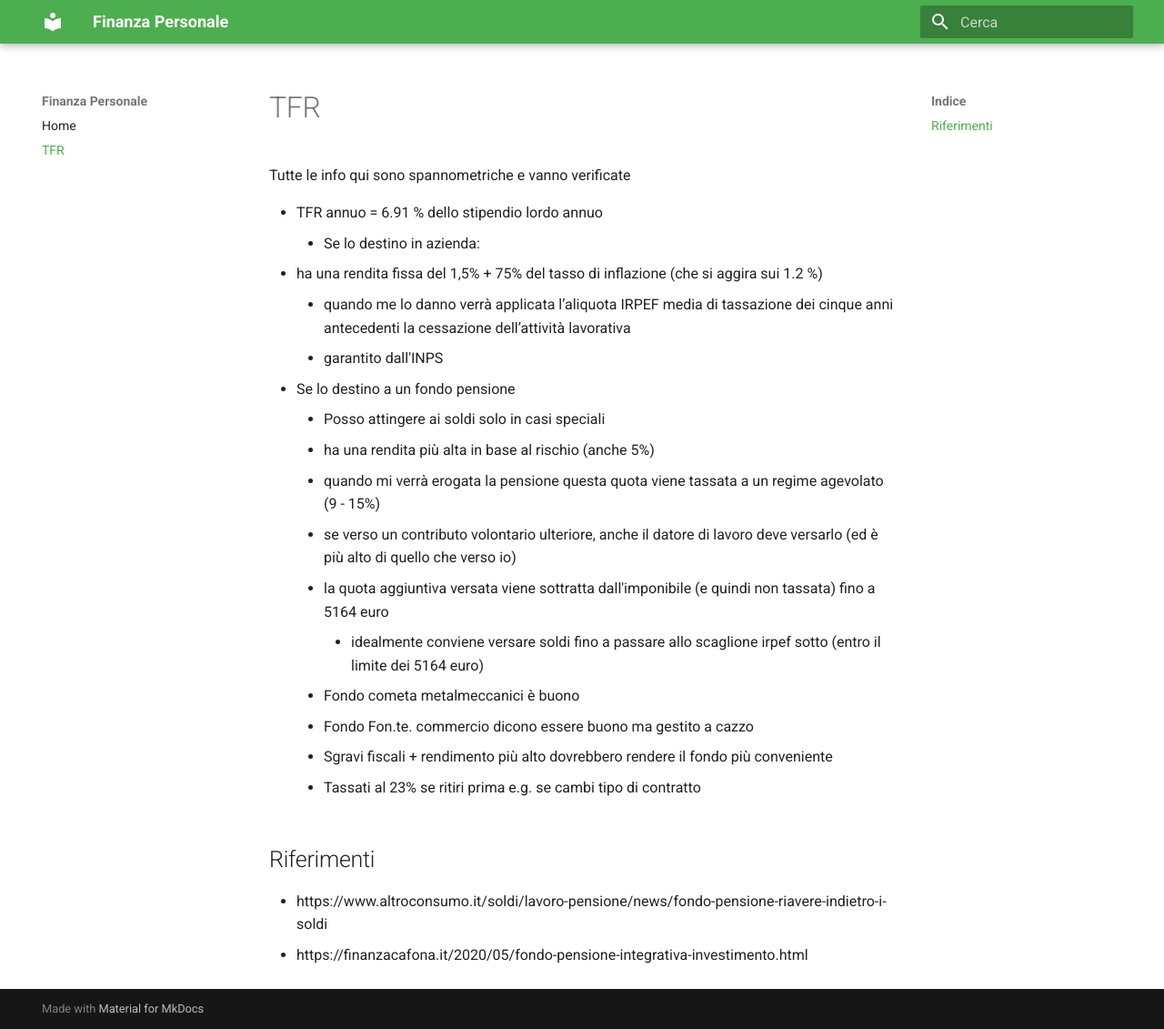
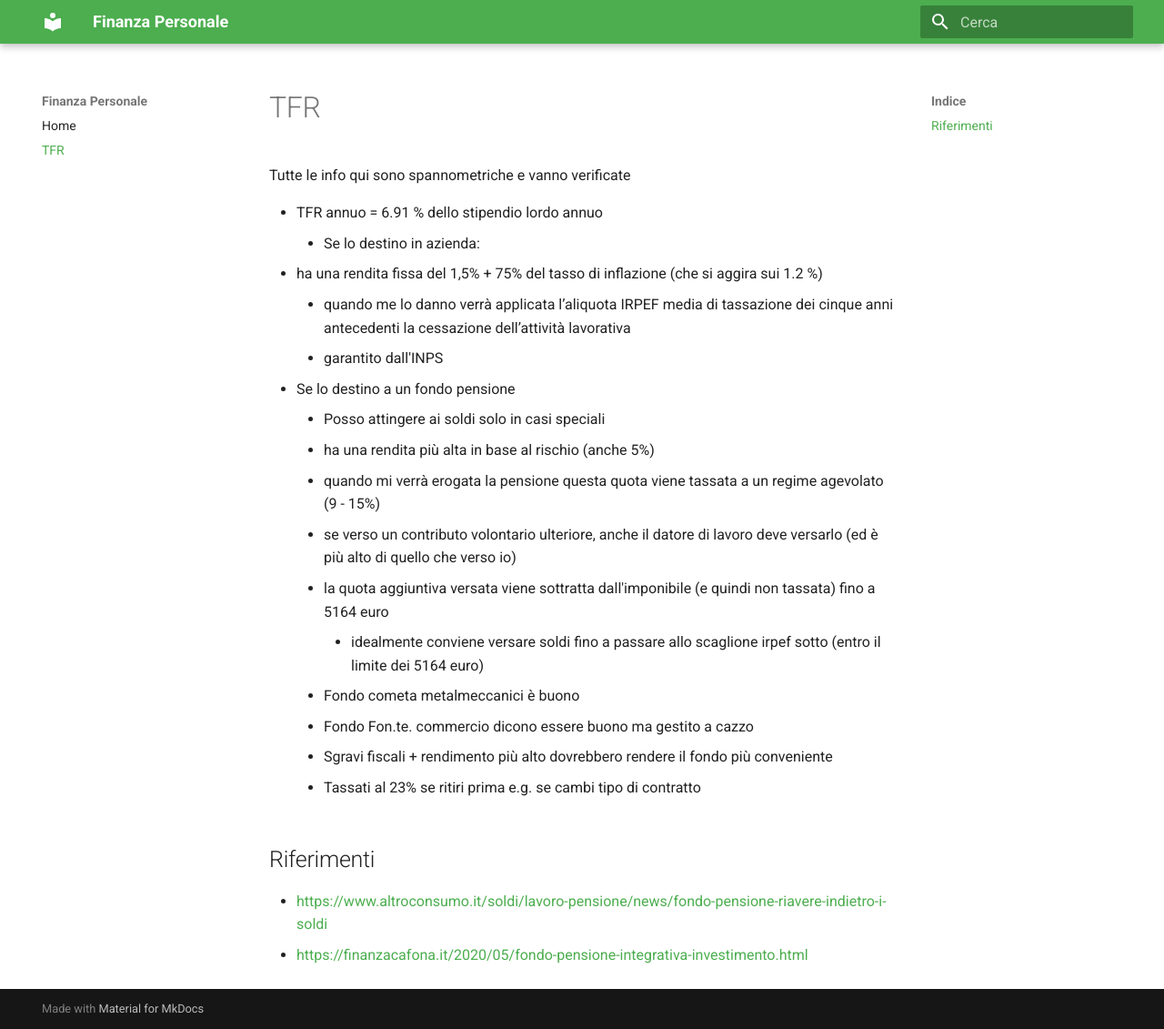
Before and after one commit to simgunz/wiki-finanza-personale, an MkDocs documentation site: the page built from docs/tfr.md, in a window 1280 px wide and 1131 px high. Shown: the whole window at 91% size. Built offline with MkDocs 1.6.1 and Material for MkDocs 9.7.7, drawn with Linux system fonts in a browser that asks for light colours.

Commit message:
Sistemati link tfr

```diff
--- a/docs/tfr.md
+++ b/docs/tfr.md
@@ -23,5 +23,5 @@ Tutte le info qui sono spannometriche e vanno verificate
 
 ## Riferimenti
 
-- https://www.altroconsumo.it/soldi/lavoro-pensione/news/fondo-pensione-riavere-indietro-i-soldi
-- https://finanzacafona.it/2020/05/fondo-pensione-integrativa-investimento.html
+- <https://www.altroconsumo.it/soldi/lavoro-pensione/news/fondo-pensione-riavere-indietro-i-soldi>
+- <https://finanzacafona.it/2020/05/fondo-pensione-integrativa-investimento.html>
```
